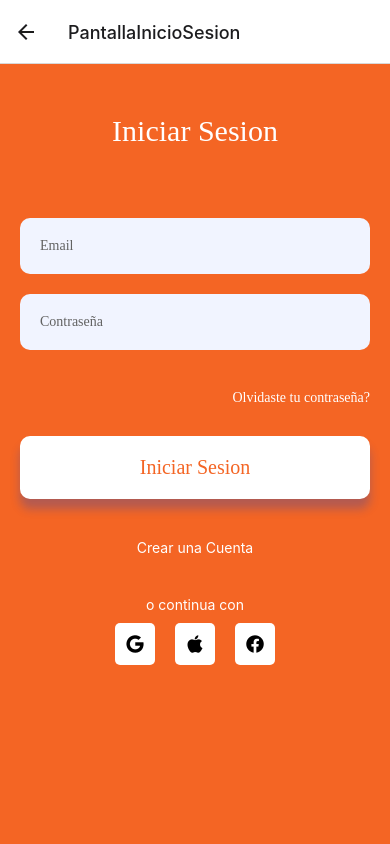
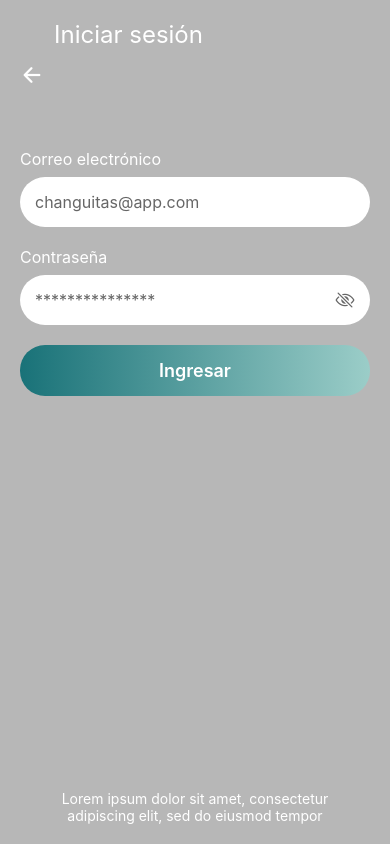
Before and after one commit to ElyasM10/ChanguitasApp, a React Native app: screen /PantallaInicioSesion in a window 390 px wide. Built offline with nearby package versions, Linux system fonts and the light colour scheme.

Commit message:
cambio de estilo en el inicio de sesion y cambio de configuracion en el AppNavigator

```diff
--- a/AppNavigator.tsx
+++ b/AppNavigator.tsx
@@ -22,10 +22,26 @@ const Stack = createStackNavigator<RootStackParamList>();
 export default function AppNavigator() {
   return (
     <Stack.Navigator>
-      <Stack.Screen name="PantallaBienvenida" component={PantallaBienvenida} />
-      <Stack.Screen name="PantallaInicioSesion" component={PantallaInicioSesion} />
-      <Stack.Screen name="PantallaRegistro" component={PantallaRegistro} />
-      <Stack.Screen name="PruebaEmpleado" component={PruebaEmpleado} />
+      <Stack.Screen
+        name="PantallaBienvenida"
+        component={PantallaBienvenida}
+        options={{ headerShown: false }}
+      />
+      <Stack.Screen
+        name="PantallaInicioSesion"
+        component={PantallaInicioSesion}
+        options={{ headerShown: false }}
+      />
+      <Stack.Screen
+        name="PantallaRegistro"
+        component={PantallaRegistro}
+        options={{ headerShown: false }}
+      />
+      <Stack.Screen
+        name="PruebaEmpleado"
+        component={PruebaEmpleado}
+        options={{ headerShown: false }}
+      />
     </Stack.Navigator>
   );
 }
--- a/screens/PantallaInicioSesion.tsx
+++ b/screens/PantallaInicioSesion.tsx
@@ -1,183 +1,149 @@
-import {SafeAreaView, StyleSheet,Text,TextInput,TouchableOpacity,View} from "react-native";
-import React from "react";
-import Spacing from "../constants/Spacing";
-import FontSize from "../constants/FontSize";
-import Font from "../constants/Fonts";
-import Colors from "../constants/Colors";
-import { TypeFormatFlags } from "typescript";
-import { Ionicons } from "@expo/vector-icons";//es una libreria que trae iconos npm install @expo/vector-icons
-import PruebaEmpleado from "./pruebaEmpleado";
+import { SafeAreaView, StyleSheet, Text, TextInput, TouchableOpacity, View } from "react-native";
+import React, { lazy, useState } from "react";
+import { Ionicons } from "@expo/vector-icons";
 import { useNavigation, NavigationProp } from '@react-navigation/native';
 import { RootStackParamList } from '../AppNavigator';
+import { LinearGradient } from 'expo-linear-gradient';
 
 const PantallaInicioSesion = () => {
-
   const navigation = useNavigation<NavigationProp<RootStackParamList>>();
-
+  const [showPassword, setShowPassword] = useState(false);
 
   return (
     <SafeAreaView style={styles.safeArea}>
       <View style={styles.container}>
+        {/* boton volver */}
         <View style={styles.header}>
-          <Text style={styles.title}>Iniciar Sesion</Text>
+          <TouchableOpacity onPress={() => navigation.goBack()}>
+            <Ionicons name="arrow-back" size={24} color="#fff" />
+          </TouchableOpacity>
+          <Text style={styles.title}>Iniciar sesión</Text>
         </View>
+
+        {/*  fields */}
         <View style={styles.inputContainer}>
+          <Text style={styles.label}>Correo electrónico</Text>
           <TextInput
-            placeholder="Email"
-            placeholderTextColor={Colors.darkText}
+            placeholder="changuitas@app.com"
+            placeholderTextColor="#666"
             style={styles.input}
           />
-          <TextInput
-            placeholder="Contraseña"
-            placeholderTextColor={Colors.darkText}
-            style={styles.input}
-            secureTextEntry={true} // Esto es secureTextEntry para ocultar la contraseña
-          />
+
+          <Text style={styles.label}>Contraseña</Text>
+          <View style={styles.passwordInputContainer}>
+            <TextInput
+              placeholder="***************"
+              placeholderTextColor="#666"
+              secureTextEntry={!showPassword}
+              style={styles.passwordInput}
+            />
+            <TouchableOpacity
+              style={styles.eyeIcon}
+              onPress={() => setShowPassword(!showPassword)}
+            >
+              <Ionicons
+                name={showPassword ? "eye-outline" : "eye-off-outline"}
+                size={20}
+                color="#666"
+              />
+            </TouchableOpacity>
+          </View>
         </View>
 
-       <View>
-         <Text
-          style={{
-            fontFamily:Font["poppins-semiBold"],
-            fontSize: FontSize.small,
-            color: "#ffffff",
-            alignSelf:"flex-end",
-          }}
+        {/* ingresarbotton */}
+        <TouchableOpacity onPress={() => navigation.navigate('PantallaBienvenida')}>
+          <LinearGradient
+            colors={['#197278', '#9BCDC8']}
+            start={{ x: 0, y: 0 }}
+            end={{ x: 1, y: 0 }}
+            style={styles.buttonGradient}
           >
-            Olvidaste tu contraseña?
-          </Text>
-       </View>
-
-       <TouchableOpacity
-       style={{
-        padding: Spacing*2,
-        backgroundColor: '#ffffff',
-        marginVertical: Spacing*3,
-        borderRadius: Spacing,
-        shadowColor:Colors.primary,
-        shadowOffset:{
-           width:0,
-           height:Spacing,
-        },
-        shadowOpacity:0.3,
-        shadowRadius:Spacing,
-       }}
-       onPress={() => navigation.navigate('PruebaEmpleado')}
-       >
-         <Text style={{
-          fontFamily:Font["poppins-bold"],
-          color: "#f46524",
-          textAlign:"center",
-          fontSize:FontSize.large,
-
-         }}
-         >
-           Iniciar Sesion
-         </Text>
+            <Text style={styles.buttonText}>Ingresar</Text>
+          </LinearGradient>
         </TouchableOpacity>
 
-        <TouchableOpacity
-       style={{
-        padding: Spacing,
-       }}
-       >
-         <Text style={{
-          fontFamily:Font["poppins-semibold"],
-          color: '#ffffff',
-          textAlign:"center",
-          fontSize:FontSize.small,
-
-         }}
-         >
-           Crear una Cuenta
-         </Text>
-        </TouchableOpacity>
-
-        <View style={{
-          marginVertical:Spacing*3,
-        }}
-        >
-        <Text style={{
-          fontFamily:Font["poppins-semibold"],
-          color: '#ffffff',
-          textAlign:"center",
-          fontSize:FontSize.small,
-
-         }}
-         >
-           o continua con
-         </Text>
-
-           <View style={{
-              marginTop:Spacing,
-              flexDirection:"row",
-              justifyContent:"center",
-           }}>
-             <TouchableOpacity style={{
-                padding:Spacing,
-                backgroundColor:'#ffffff',
-                borderRadius: Spacing/2,
-                marginHorizontal:Spacing,
-             }}
-             >
-              <Ionicons name="logo-google" color={Colors.text} size={Spacing*2}/>
-             </TouchableOpacity>
-
-             <TouchableOpacity style={{
-                padding:Spacing,
-                backgroundColor:'#ffffff',
-                borderRadius: Spacing/2,
-                marginHorizontal:Spacing,
-             }}
-             >
-              <Ionicons name="logo-apple" color={Colors.text} size={Spacing*2}/>
-             </TouchableOpacity>
-
-             <TouchableOpacity style={{
-                padding:Spacing,
-                backgroundColor:'#ffffff',
-                borderRadius: Spacing/2,
-                marginHorizontal:Spacing,
-             }}
-             >
-              <Ionicons name="logo-facebook" color={Colors.text} size={Spacing*2}/>
-             </TouchableOpacity>
-
-           </View>
-        </View>
+        {/* Footer texto */}
+        <Text style={styles.footerText}>
+          Lorem ipsum dolor sit amet, consectetur adipiscing elit, sed do eiusmod tempor
+        </Text>
       </View>
     </SafeAreaView>
   );
 };
 
-//Defino los estilos
 const styles = StyleSheet.create({
   safeArea: {
     flex: 1,
-    backgroundColor: "#f46524", //color de fondo
+    backgroundColor: '#B7B7B7',
   },
   container: {
-    padding: Spacing * 2,
+    flex: 1,
+    paddingHorizontal: 20,
+    paddingTop: 20,
+    justifyContent: 'flex-end',
   },
   header: {
-    alignItems: "center",
+    flexDirection: 'row',
+    alignItems: 'center',
+    marginBottom: 20,
   },
   title: {
-    fontSize: FontSize.xLarge,
-    color: "#ffffff", //  blanco
-    fontFamily: Font["poppins-bold"],
-    marginVertical: Spacing * 3,
+    fontSize: 24,
+    color: '#fff',
+    marginLeft: 10,
+    marginBottom: 80,
+    justifyContent: 'flex-end',
+
   },
   inputContainer: {
-    marginVertical: Spacing * 3,
+    marginBottom: 20,
+  },
+  label: {
+    fontSize: 16,
+    color: '#fff',
+    marginBottom: 8,
   },
   input: {
-    fontFamily: Font["poppins-regular"],
-    fontSize: FontSize.small,
-    padding: Spacing * 2,
-    backgroundColor: Colors.lightPrimary,
-    borderRadius: Spacing,
-    marginVertical: Spacing,
+    backgroundColor: '#fff',
+    borderRadius: 25,
+    padding: 15,
+    fontSize: 16,
+    marginBottom: 20,
+  },
+  passwordInputContainer: {
+    position: 'relative',
+    flexDirection: 'row',
+    alignItems: 'center',
+  },
+  passwordInput: {
+    backgroundColor: '#fff',
+    borderRadius: 25,
+    padding: 15,
+    fontSize: 16,
+    flex: 1,
+  },
+  eyeIcon: {
+    position: 'absolute',
+    right: 15,
+  },
+  buttonGradient: {
+    paddingVertical: 15,
+    paddingHorizontal: 20,
+    borderRadius: 25,
+    alignItems: 'center',
+    justifyContent: 'center',
+  },
+  buttonText: {
+    color: '#fff',
+    fontSize: 18,
+    fontWeight: '600',
+  },
+  footerText: {
+    color: '#fff',
+    textAlign: 'center',
+    marginTop: 'auto',
+    marginBottom: 20,
+    paddingHorizontal: 40,
   },
 });
 
```
